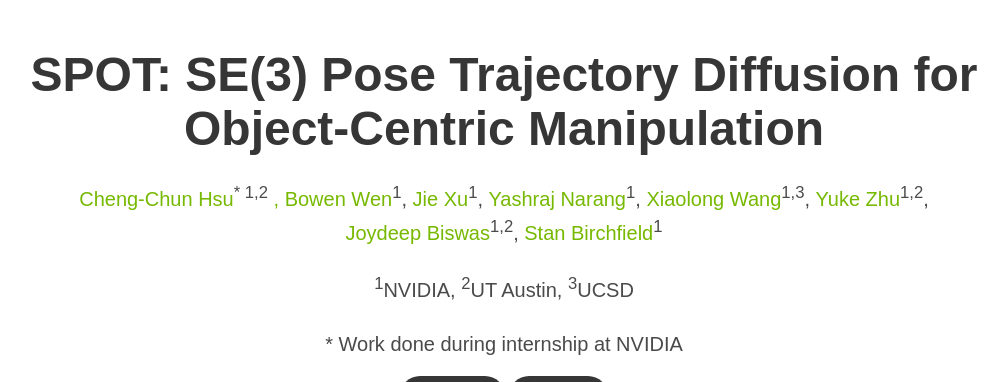
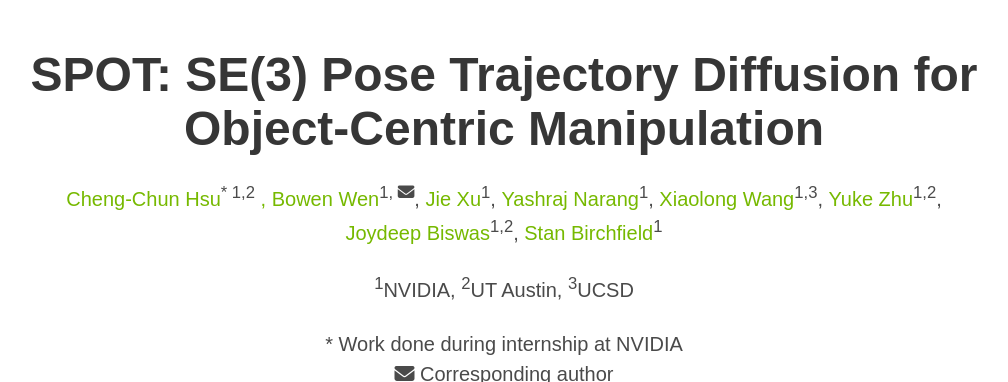
Before and after one commit to NVlabs/object_centric_diffusion, a plain HTML site: page index.html in a window 1280 px wide. Shown: the top 382 px of the page, without its empty margins (136-1144 px from the left). Drawn offline with nearby package versions, Linux system fonts and the light colour scheme; some icons are missing; a web font is replaced by a local one.

Commit message:
minor update

```diff
--- a/index.html
+++ b/index.html
@@ -55,7 +55,7 @@
 
             </span>
             <span class="author-block">
-              <a href="https://research.nvidia.com/person/bowen-wen">, Bowen Wen</a><sup>1</sup>,
+              <a href="https://research.nvidia.com/person/bowen-wen">, Bowen Wen</a><sup>1, <i class="fa fa-envelope"></i></sup>,
             </span>
             <span class="author-block">
               <a href="https://research.nvidia.com/person/jie-xu">Jie Xu</a><sup>1</sup>,
@@ -87,6 +87,8 @@
 
           <div class="is-size-5 publication-authors">
             * Work done during internship at NVIDIA
+            <br>
+            <i class="fa fa-envelope"></i> Corresponding author
           </div>
 
           <div class="column has-text-centered">
```
